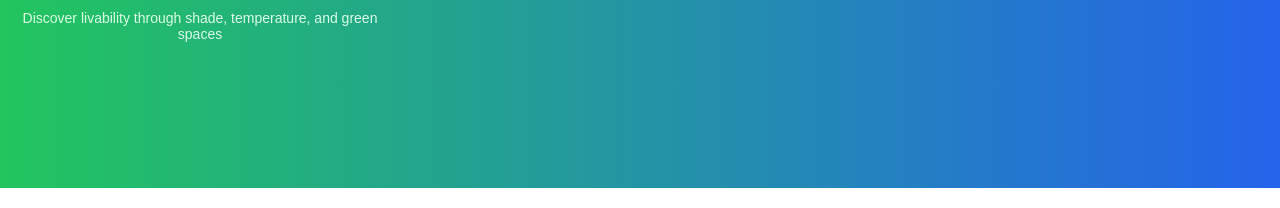
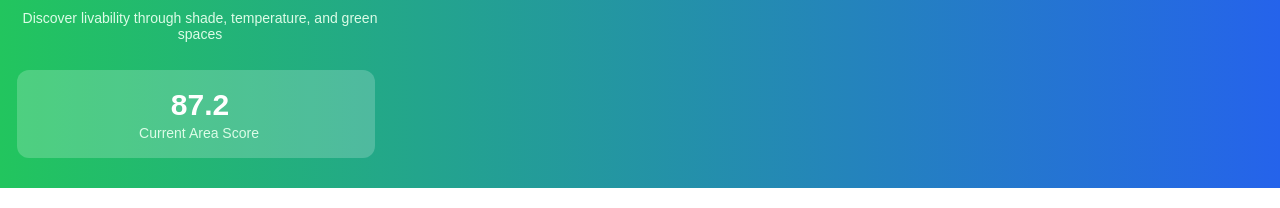
Before and after one commit to winkawin2552/ShadeSync, a React (Vite) app in the folder shadesync/: page / in a window 1280 px wide. Shown: the part 930-1138 px from the top of the page. Built offline with nearby package versions, Linux system fonts and the light colour scheme.

Commit message:
Update HomePage.jsx

```diff
--- a/shadesync/src/pages/HomePage.jsx
+++ b/shadesync/src/pages/HomePage.jsx
@@ -104,6 +104,10 @@ function HomePage() {
       <div className={styles.happyContainer}>
         <div style={{width: 400, height: 32, top: 530, position: 'absolute', textAlign: 'center', color: 'white', fontSize: 24, fontWeight: '700', lineHeight: 32, wordWrap: 'break-word'}}>Shadow Happiness Index</div>
         <div style={{width: 400, height: 40, top: 940, position: 'absolute', textAlign: 'center', color: '#DCFCE7', fontSize: 14, fontWeight: '400', wordWrap: 'break-word'}}>Discover livability through shade, temperature, and green spaces</div>
+        <div style={{width: 358, height: 88, left: 17, top: 1000, position: 'absolute', background: 'rgba(255, 255, 255, 0.20)', borderRadius: 12}}>
+          <div style={{width: 66, height: 36, left: 150, top: 18, position: 'absolute', textAlign: 'center', color: 'white', fontSize: 30, fontWeight: '700', wordWrap: 'break-word'}}>87.2</div>
+          <div style={{width: 124, height: 20, left: 120, top: 55, position: 'absolute', textAlign: 'center', color: '#DCFCE7', fontSize: 14, fontWeight: '400', wordWrap: 'break-word'}}>Current Area Score</div>
+        </div>
       </div>
     </div>
   );
```
